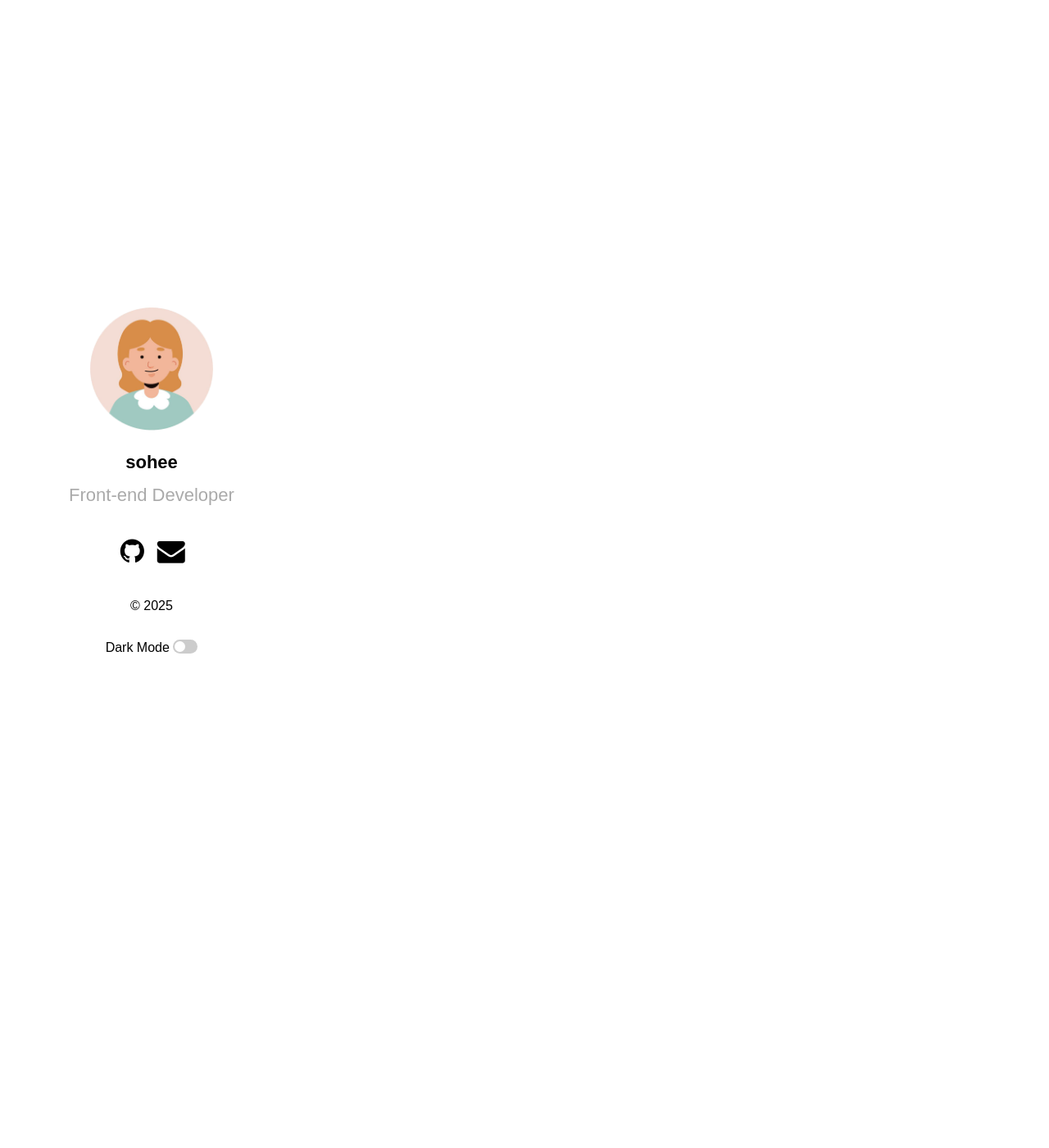
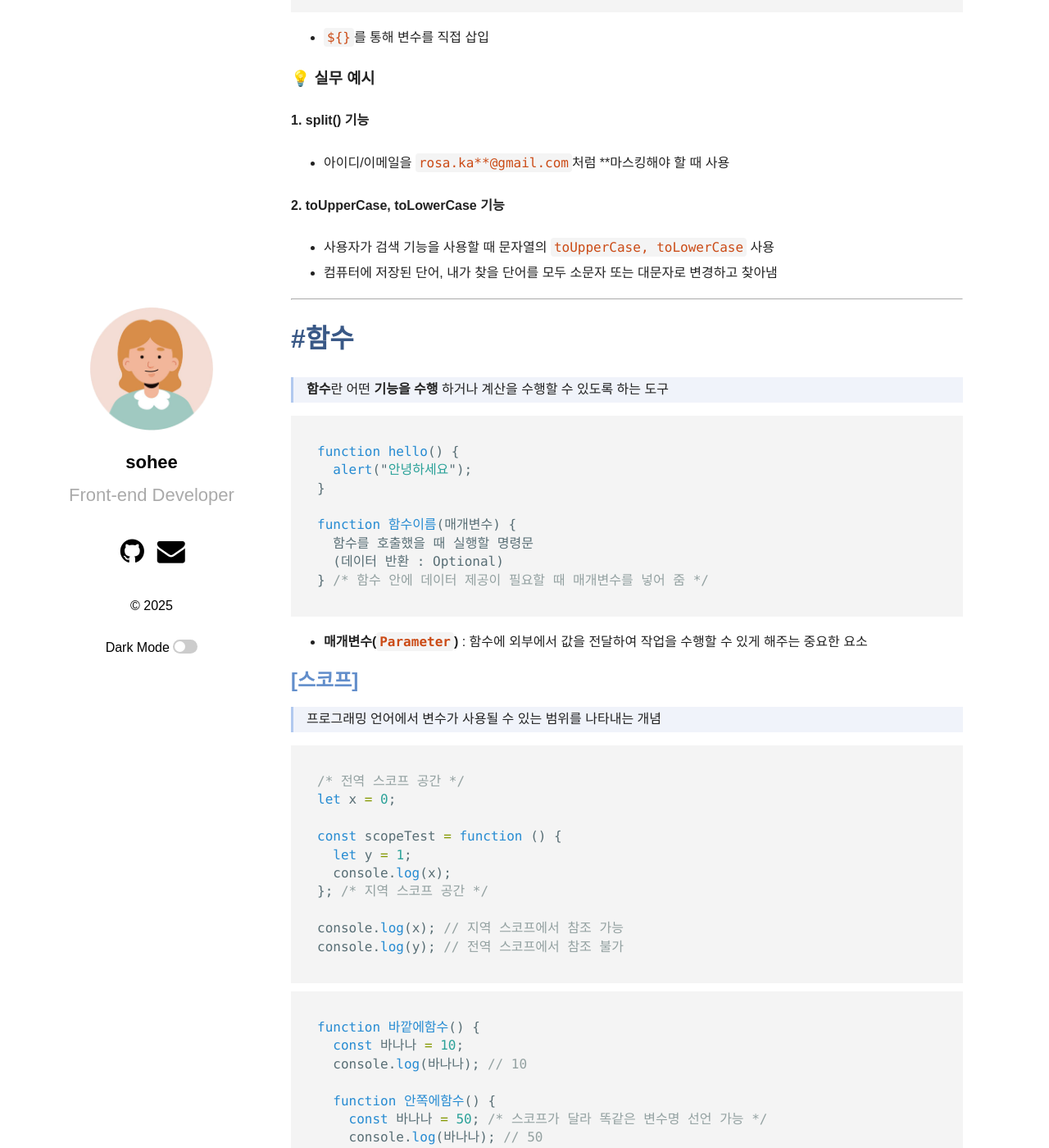
Before and after one commit to shkim00216/shkim00216.github.io, a Jekyll site: the page built from _posts/2025-02-05-02-Javascript1.md, in a window 1280 px wide and 1400 px high, scrolled down 6340 px. Shown: the whole window at 82% size. Built offline with Jekyll 4.4.1, drawn with Linux system fonts in a browser that asks for light colours; some web fonts are replaced; some of the changed text lies outside the part shown.

Commit message:
Update 2025-02-05-02-Javascript1.md

````diff
--- a/_posts/2025-02-05-02-Javascript1.md
+++ b/_posts/2025-02-05-02-Javascript1.md
@@ -8,6 +8,7 @@
 # #변수와 상수
 
 <!-- precamp/class/03-javascript/01-variable.js 참고 -->
+<!-- CSS-JS/class-js/section01/01-01/01-data.html 참고 -->
 
 - 변수 : 어떤 관계나 범위 안에서 여러가지 값으로 변할 수 있는 수
   - `var`, `let` (var는 옛날 방식으로 사용하지 않음)
@@ -239,6 +240,38 @@
 chulsooNumber.padEnd(10, "0"); // "1234000000"
 ```
 
+<!-- CSS-JS/class-js/section01/01-01/02-template-literal.html 참고 -->
+
+## [변수와 문자열의 조립]
+
+```javascript
+const name = "철수";
+const age = 8;
+const school = "다람쥐초등학교";
+
+console.log(name + "는 " + age + "살 이고, " + school + "에 다닙니다.");
+```
+
+- 위 방식은 가독성이 저하되고, 유지보수가 어려워 아래 방식인 **템플릿 리터럴** 선호
+
+```javascript
+const name = "철수";
+const age = 8;
+const school = "다람쥐초등학교";
+
+// 템플릿 리터럴
+console.log(`${name}는 ${age}살 이고, ${school}에 다닙니다.`);
+
+// 템플릿 리터럴 여러줄 응용
+console.log(`
+	안녕하세요!
+	철수는 ${age}살 입니다.
+	그리고 ${school}에 다닙니다.
+`);
+```
+
+- `${}`를 통해 변수를 직접 삽입
+
 ### 💡 실무 예시
 
 #### 1. split() 기능
@@ -249,3 +282,101 @@
 
 - 사용자가 검색 기능을 사용할 때 문자열의 `toUpperCase, toLowerCase` 사용
 - 컴퓨터에 저장된 단어, 내가 찾을 단어를 모두 소문자 또는 대문자로 변경하고 찾아냄
+
+---
+
+# #함수
+
+<!-- CSS-JS/class-js/section01/01-01/03-function1.html 참고 -->
+
+> **함수**란 어떤 **기능을 수행** 하거나 계산을 수행할 수 있도록 하는 도구
+
+```javascript
+function hello() {
+  alert("안녕하세요");
+}
+
+function 함수이름(매개변수) {
+  함수를 호출했을 때 실행할 명령문
+  (데이터 반환 : Optional)
+} /* 함수 안에 데이터 제공이 필요할 때 매개변수를 넣어 줌 */
+```
+
+- **매개변수(`Parameter`)** : 함수에 외부에서 값을 전달하여 작업을 수행할 수 있게 해주는 중요한 요소
+
+<!-- CSS-JS/class-js/section01/01-01/04-function2-with-scope-chain.html 참고 -->
+
+## [스코프]
+
+> 프로그래밍 언어에서 변수가 사용될 수 있는 범위를 나타내는 개념
+
+```javascript
+/* 전역 스코프 공간 */
+let x = 0;
+
+const scopeTest = function () {
+  let y = 1;
+  console.log(x);
+}; /* 지역 스코프 공간 */
+
+console.log(x); // 지역 스코프에서 참조 가능
+console.log(y); // 전역 스코프에서 참조 불가
+```
+
+```javascript
+function 바깥에함수() {
+  const 바나나 = 10;
+  console.log(바나나); // 10
+
+  function 안쪽에함수() {
+    const 바나나 = 50; /* 스코프가 달라 똑같은 변수명 선언 가능 */
+    console.log(바나나); // 50
+    /* 만약 위에 새로 선언 없이 바나나를 찾을 경우 계속해서 상위 '바나나' 변수명을 찾아 값을 부여 - 스코프 체이닝 */
+  }
+
+  console.log(바나나); // 10
+}
+```
+
+## [함수의 리턴]
+
+- `return` : 바로 뒤에 오는 데이터를 함수를 호출했던 위치로 전달(함수 종료 - return 아래 코드는 실행 안됨)
+
+## [함수 작성 방법]
+
+### 1. 함수 선언식
+
+```javascript
+function hello(name) {
+  alert(name + "님 안녕하세요");
+} /* 호이스팅 문제로 인해 표현식 등장 */
+```
+
+### 2. 함수 표현식
+
+```javascript
+const hello = function (name) {
+  alert(name + "님 안녕하세요");
+}; // 익명함수
+```
+
+### 3. 화살표 함수
+
+```javascript
+const hello = (name) => {
+  alert(name + "님 안녕하세요");
+}; /* 표현식 간소화 */
+```
+
+⭐️ 함수 선언식 -> 화살표 함수로 변환하는게 어려움(실무에서는 화살표 함수 많이 사용)
+⭐️ 함수 실행 방법은 모두 동일
+
+❗️ 매개변수(parameter)와 `return` 값은 필수가 아님
+
+- 매개변수와 리턴값은 있어도 되고 없어도 되는 값이기 때문에 반드시 적어주실 필요는 없음, 상황에 따라 사용
+
+### 💡 실무 예시
+
+#### 1. 함수 언제 사용하는지
+
+- 특정 기능이 필요하다 할 때마다 만들어서 사용
````
